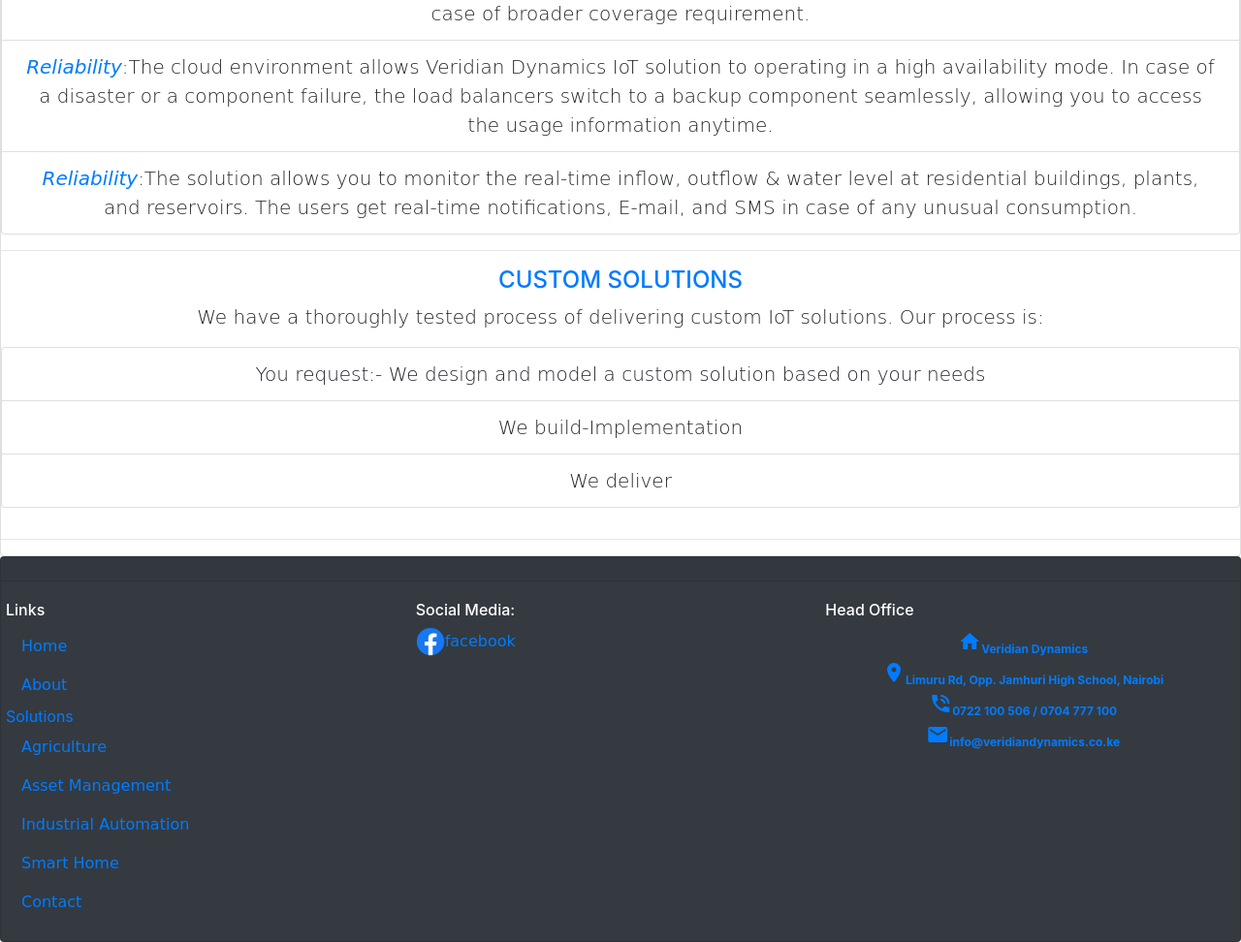
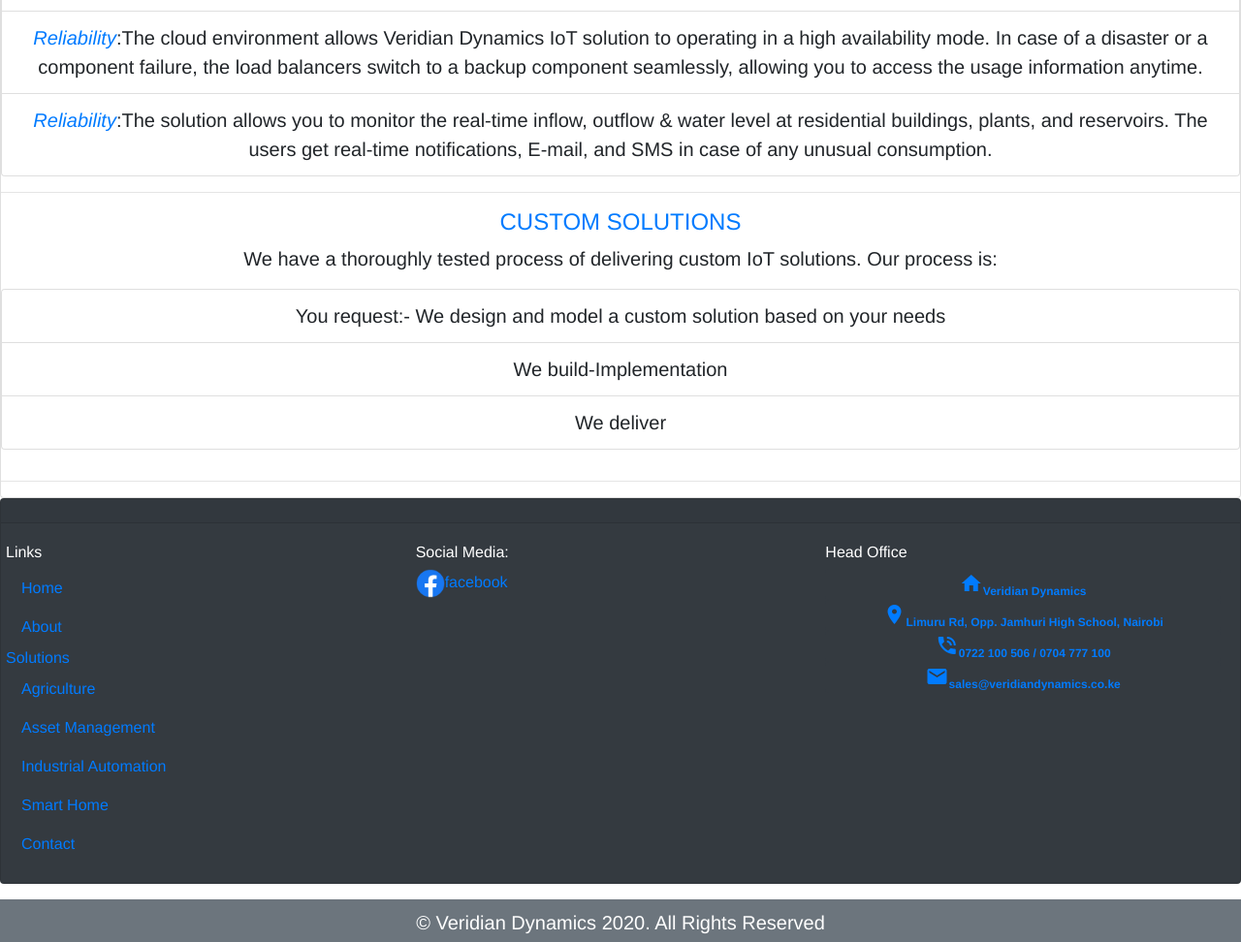
Before and after one commit to wairaguedd/veridian, a plain HTML site: page asset.html in a window 1280 px wide. Shown: the part 1951-2923 px from the top of the page at 97% size. Drawn offline with nearby package versions, Linux system fonts and the light colour scheme; a script that the page names is missing.

Commit message:
client review

```diff
--- a/asset.html
+++ b/asset.html
@@ -186,7 +186,7 @@
          <div class="badge badge-dark text-primary"><i class="material-icons">home</i>Veridian Dynamics</div>
          <div class="badge badge-dark text-primary"><i class="material-icons">place</i>Limuru Rd, Opp. Jamhuri High School, Nairobi</div>
          <div class="badge badge-dark text-primary"><i class="material-icons">phone_in_talk</i>0722 100 506 / 0704 777 100</div>
-         <div class="badge badge-dark text-primary"><i class="material-icons">email</i>info@veridiandynamics.co.ke</div>
+         <div class="badge badge-dark text-primary"><i class="material-icons">email</i>sales@veridiandynamics.co.ke</div>
         </nav>
       </div>
     </div>
--- a/css/custom.css
+++ b/css/custom.css
@@ -9,29 +9,9 @@
 	background-color: #C8C8C8;
 }
 
-.display-3 {
-font-family: 'Alfa Slab One', cursive;
-font-size: 100px;
-}
 
-nav a {
-	font-family: 'Abril Fatface', cursive;
-}
-
-.lead {
-	font-family: 'Graduate', cursive;
-}
-
-h3 {
-
-	font-family: 'Abril Fatface', cursive;
-}
-
- div p {
-
-	font-family: 'Roboto Slab', serif;
-	font-size: 20px;
-	box-shadow: transparent;
+body {
+	font-family: Helvetica, Arial, sans-serif;
 }
 
 #icons {
```
Also changed, not shown: about_us.html (+1 -1 lines), agriculture.html (+1 -1 lines), automation.html (+1 -1 lines), contact.html (+3 -3 lines), index.html (+1 -1 lines), smart_home.html (+1 -1 lines), images/contacts.png.
